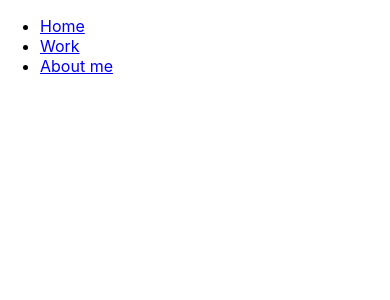
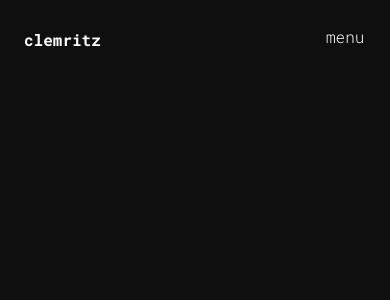
Before and after one commit to clemritz/react-portfolio, a React (Create React App) app: page / in a window 390 px wide. Shown: the top 300 px of the page. Built offline with nearby package versions, Linux system fonts and the light colour scheme.

Commit message:
navbar config

```diff
--- a/package.json
+++ b/package.json
@@ -6,6 +6,7 @@
     "@testing-library/jest-dom": "^5.16.5",
     "@testing-library/react": "^13.4.0",
     "@testing-library/user-event": "^13.5.0",
+    "gsap": "^3.12.2",
     "react": "^18.2.0",
     "react-dom": "^18.2.0",
     "react-router-dom": "^6.14.1",
--- a/src/App.css
+++ /dev/null
@@ -1,38 +0,0 @@
-.App {
-  text-align: center;
-}
-
-.App-logo {
-  height: 40vmin;
-  pointer-events: none;
-}
-
-@media (prefers-reduced-motion: no-preference) {
-  .App-logo {
-    animation: App-logo-spin infinite 20s linear;
-  }
-}
-
-.App-header {
-  background-color: #282c34;
-  min-height: 100vh;
-  display: flex;
-  flex-direction: column;
-  align-items: center;
-  justify-content: center;
-  font-size: calc(10px + 2vmin);
-  color: white;
-}
-
-.App-link {
-  color: #61dafb;
-}
-
-@keyframes App-logo-spin {
-  from {
-    transform: rotate(0deg);
-  }
-  to {
-    transform: rotate(360deg);
-  }
-}
--- a/src/App.js
+++ b/src/App.js
@@ -1,39 +1,23 @@
+import React from 'react';
+import { BrowserRouter as Router, Routes, Route } from 'react-router-dom';
+import Navbar from './Navbar';
 import Home from './Home';
 import Work from './Work';
 import About from './About';
-
-import {
-  BrowserRouter as Router,
-  Routes,
-  Route,
-  Link
-} from 'react-router-dom';
-
+import './navigation.js';
+import './navbar.css';
+import './body.css';
 
 function App() {
   return (
     <div className="App">
       <Router>
-        <div>
-          <nav>
-            <ul>
-              <li>
-                <Link to="/">Home</Link>
-              </li>
-              <li>
-                <Link to="/work">Work</Link>
-              </li>
-              <li>
-                <Link to="/about">About me</Link>
-              </li>
-            </ul>
-          </nav>
-          <Routes>
-            <Route exact path="/" component={Home} />
-            <Route path="/work" component={Work} />
-            <Route path="/about" component={About} />
-          </Routes>
-        </div>
+        <Navbar />
+        <Routes>
+          <Route exact path="/" element={<Home />} />
+          <Route path="/work" element={<Work />} />
+          <Route path="/about" element={<About />} />
+        </Routes>
       </Router>
     </div>
   );
--- /dev/null
+++ b/src/Navbar.js
@@ -0,0 +1,30 @@
+import React, { useState } from 'react';
+import { Link } from 'react-router-dom';
+
+function Navbar() {
+  const [isNavOpen, setIsNavOpen] = useState(false);
+
+  const toggleNav = () => {
+    setIsNavOpen(!isNavOpen);
+  };
+
+  return (
+    <nav>
+      <span id="brand">
+        <Link to="/">clemritz</Link>
+      </span>
+
+      <ul id="menu" className={isNavOpen ? 'active' : ''}>
+        <li onClick={toggleNav}><Link to="/">home<span>.</span></Link></li>
+        <li onClick={toggleNav}><Link to="/work">work<span>.</span></Link></li>
+        <li onClick={toggleNav}><Link to="/about">about me<span>.</span></Link></li>
+      </ul>
+
+      <div id="toggle" onClick={toggleNav}>
+        <div className={`span ${isNavOpen ? 'on' : ''}`}>menu</div>
+      </div>
+    </nav>
+  );
+}
+
+export default Navbar;
--- /dev/null
+++ b/src/body.css
@@ -0,0 +1,26 @@
+@import url('https://fonts.googleapis.com/css2?family=Roboto+Mono:ital,wght@0,100;0,200;0,300;0,400;0,500;0,600;0,700;1,100;1,200;1,300;1,400;1,500;1,600;1,700&display=swap');
+
+a {
+  text-decoration: none;
+}
+
+html, body {
+  margin: 0;
+  padding: 0;
+  width: 100%;
+  height: 100%;
+  font-family: 'Roboto Mono', monospace;
+  background: #0f0f0f;
+  color: #fff;
+}
+
+.whitespace {
+  width: 100%;
+  height: 100px;
+}
+
+@media(max-width: 768px) {
+  .whitespace {
+    display: none;
+  }
+}
--- /dev/null
+++ b/src/navbar.css
@@ -0,0 +1,164 @@
+/* NAVIGATION */
+nav {
+  width: 100%;
+  background: #0f0f0f;
+  height: 80px;
+  position: fixed;
+  z-index: 1;
+}
+
+nav #brand {
+  float: left;
+  display: block;
+  margin-left: 82px;
+  line-height: 80px;
+  font-weight: bold;
+}
+
+ul {
+  margin: 0 auto;
+}
+
+nav #brand a {
+  color: #fff;
+  transition: all 0.3s ease-out;
+}
+
+nav #brand a:hover {
+  text-decoration: none;
+}
+
+nav #menu {
+  float: left;
+  right: 80px;
+  position: fixed;
+}
+
+nav #menu li {
+  padding-left: 40px;
+  display: inline-block;
+  cursor: pointer;
+  font-weight: 300;
+  line-height: 80px;
+  position: relative;
+  transition: all 0.3s ease-out;
+}
+
+nav #menu li span {
+  font-weight: 700;
+}
+
+nav #menu li a {
+  color: #fff;
+}
+
+nav #menu li a:hover {
+  text-decoration: none;
+}
+
+#toggle {
+  position: absolute;
+  right: 30px;
+  top: 20px;
+  font-weight: 300;
+  z-index: 2;
+  width: 30px;
+  height: 30px;
+  cursor: pointer;
+  float: right;
+  transition: all 0.3s ease-out;
+  visibility: hidden;
+  opacity: 0;
+}
+
+.close-btn {
+  position: absolute;
+  right: 16px;
+  font-weight: 300;
+  z-index: 2;
+  cursor: pointer;
+  top: -2px;
+  line-height: 80px;
+}
+
+#resize {
+  z-index: 1;
+  top: 0px;
+  position: fixed;
+  background: #0f0f0f;
+  width: 100%;
+  height: 100%;
+  visibility: hidden;
+  opacity: 0;
+  transition: all 1s ease-out;
+}
+
+#resize #menu {
+  height: 90px;
+  position: absolute;
+  left: 45%;
+  transform: translateX(-40%);
+  text-align: center;
+  display: table-cell;
+  vertical-align: center;
+}
+
+#resize #menu li {
+  display: block;
+  text-align: center;
+  padding: 10px 0;
+  font-size: 50px;
+  min-height: 50px;
+  font-weight: bold;
+  cursor: pointer;
+  transition: all 0.3s ease-out;
+}
+
+#resize li:nth-child(1) {
+  margin-top: 140px;
+}
+
+#resize #menu li a {
+  color: #fff;
+}
+
+#resize #menu li a:hover {
+  text-decoration: none;
+}
+
+#resize.active {
+  visibility: visible;
+  opacity: 1;
+}
+
+@media(max-width: 768px) {
+  #toggle {
+    visibility: visible;
+    opacity: 1;
+    margin-top: 6px;
+    margin-right: 4px;
+  }
+
+  nav #brand {
+    margin-left: 24px;
+  }
+
+  #menu a {
+    font-size: 20px;
+    font-weight: 300;
+  }
+
+  #resize li span {
+    font-weight: bolder;
+  }
+
+  nav #menu {
+    display: none;
+  }
+}
+
+@media(min-width: 768px) {
+  #resize {
+    visibility: hidden !important;
+  }
+}
```
Also changed, not shown: src/navigation.js (added), 1 other file (tests, documents, lock files or other folders).
